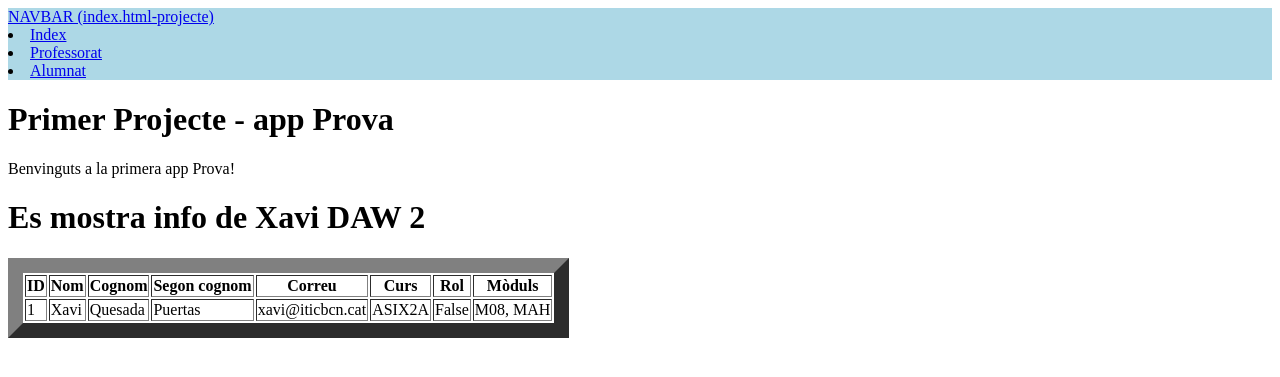
After one commit to JoelGhanemITICBCN/M07_UF4, a Django app: page /centre/teachers/teacher/1/ in a window 1280 px wide. The commit adds this page. Shown: the top 377 px of the page. Run offline with Django 4.2, Linux system fonts and the light colour scheme.

Commit message:
Practica 1 feta

```diff
--- a/TIC_BCN_JJGG/centre/templates/head/header.html
+++ b/TIC_BCN_JJGG/centre/templates/head/header.html
@@ -1,10 +1,20 @@
 <!DOCTYPE html>
 {% load static %}
 <html>
-    <head>
-        <link rel="stylesheet" href="{% static "styles/header.css" %}}"/>
-    </head>
-    <body>
-        <h1>HEADER</h1>
-    </body>
-    </html>
+<head>
+    <link rel="stylesheet" href="{% static 'styles/header.css' %}">
+    <style>
+        header {
+            background-color: lightblue;
+        }
+    </style>
+</head>
+<body>
+    <header>
+        <a href="http://localhost:8000/centre/">NAVBAR (index.html-projecte)</a>
+        <li><a href="{% url 'index' %}"> Index</a></li>
+        <li><a href="{% url 'teachers' %}"> Professorat</a></li>
+        <li><a href="{% url 'users' %}"> Alumnat</a></li>
+    </header>
+</body>
+</html>
--- /dev/null
+++ b/TIC_BCN_JJGG/centre/templates/professor.html
@@ -0,0 +1,35 @@
+<!DOCTYPE html>
+<head>
+    <meta charset="UTF-8">
+    <title>Profe</title>
+</head>
+<body>
+{% extends "index.html" %}
+{% block content %}
+<h1>Es mostra info de {{t.nom}}  DAW 2</h1>
+    <table border="15">
+        <tr>
+            <th>ID</th>
+            <th>Nom</th>
+            <th>Cognom</th>
+            <th>Segon cognom</th>
+            <th>Correu</th>
+            <th>Curs</th>
+            <th>Rol</th>
+            <th>Mòduls</th>
+        </tr>
+
+            <tr>
+                <td>{{ t.id }}</td>
+                <td>{{ t.nom }}</td>
+                <td>{{ t.cognom1 }}</td>
+                <td>{{ t.cognom2 }}</td>
+                <td>{{ t.correu }}</td>
+                <td>{{ t.curs }}</td>
+                <td>{{ t.tutor }}</td>
+                <td>{{ t.moduls }}</td>
+            </tr>
+    </table>
+{% endblock content %}
+</body>
+</html>
--- a/TIC_BCN_JJGG/centre/urls.py
+++ b/TIC_BCN_JJGG/centre/urls.py
@@ -4,5 +4,7 @@ from . import views
 urlpatterns = [
         path('',views.index, name='index'),
         path('teachers',views.teachers, name='teachers'),
-        path('students',views.students, name='users')
+        path('students',views.students, name='users'),
+        path('teachers/teacher/<int:pk>/', views.teacher, name='teacher'),
+        path('students/student/<int:pk>/', views.student, name='user')
 ]
--- a/TIC_BCN_JJGG/centre/views.py
+++ b/TIC_BCN_JJGG/centre/views.py
@@ -124,3 +124,127 @@ def teachers(request):
 
     context = {'t':teachers}
     return render(request, 'professors.html', context)
+
+def student(request,pk) :
+    students = [
+        {
+            'id': 1,
+            'nom': 'Alexander',
+            'cognom1': 'Andreev',
+            'cognom2': 'Apukhtina',
+            'correu': 'alexander@iticbcn.cat',
+            'curs': 'DAW2A',
+            'moduls': 'M06, M07, M08, M09, MAH'
+        },
+        {
+            'id': 2,
+            'nom': 'Jesus',
+            'cognom1': 'Pujada',
+            'cognom2': 'Montoya',
+            'correu': 'oriana@iticbcn.cat',
+            'curs': 'DAW2A',
+            'moduls': 'M06, M07, M08, M09, MAH'
+        },
+        {
+            'id': 3,
+            'nom': 'Joel',
+            'cognom1': 'Ghanem',
+            'cognom2': 'Gomez',
+            'correu': 'joel@iticbcn.cat',
+            'curs': 'DAW2A',
+            'moduls': 'M06, M07, M08, M09, MAH'
+        },
+        {
+            'id': 4,
+            'nom': 'Dinar',
+            'cognom1': 'Khazimullin',
+            'cognom2': '',
+            'correu': 'dinar@iticbcn.cat',
+            'curs': 'DAW2A',
+            'moduls': 'M06, M07, M08, M09, MAH'
+        },
+        {
+            'id': 5,
+            'nom': 'Anxo',
+            'cognom1': 'Aragundi',
+            'cognom2': 'Mesias',
+            'correu': 'anxo@iticbcn.cat',
+            'curs': 'DAW2A',
+            'moduls': 'M06, M07, M08, M09, MAH'
+        },
+        {
+            'id': 6,
+            'nom': 'Carlos ',
+            'cognom1': 'Zambrano',
+            'cognom2': 'Aray',
+            'correu': 'andres@iticbcn.cat',
+            'curs': 'DAW2A',
+            'moduls': 'M06, M07, M08, M09, MAH'
+        },
+        {
+            'id': 7,
+            'nom': 'Angel',
+            'cognom1': 'Ivanov',
+            'cognom2': 'Spasov',
+            'correu': 'angel@iticbcn.cat',
+            'curs': 'DAW2A',
+            'moduls': 'M06, M07, M08, M09, MAH'
+        }
+
+    ]
+    estudiant = None
+    for i in students:
+        if i['id'] == pk:
+            estudiant = i
+    return render(request, 'user.html', {'s': estudiant})
+
+
+def teacher(request, pk):
+    teachers = [
+  {
+            'id': 1,
+            'nom': 'Xavi',
+            'cognom1': 'Quesada',
+            'cognom2': 'Puertas',
+            'correu': 'xavi@iticbcn.cat',
+            'curs': 'ASIX2A',
+            'tutor': False,
+            'moduls': 'M08, MAH'
+        },
+  {
+            'id': 2,
+            'nom': 'Roger',
+            'cognom1': 'Sobrino',
+            'cognom2': 'Gil',
+            'correu': 'roger@iticbcn.cat',
+            'curs': 'DAM2B',
+            'tutor': False,
+            'moduls': 'M07'
+        },
+        {
+            'id': 3,
+            'nom': 'Juanma',
+            'cognom1': 'Sanchez',
+            'cognom2': 'Bel',
+            'correu': 'juanma@iticbcn.cat',
+            'curs': 'DAW2A',
+            'tutor': True,
+            'moduls': 'M06'
+        },
+        {
+            'id': 4,
+            'nom': 'Oriol',
+            'cognom1': 'Roca',
+            'cognom2': 'Fabra',
+            'correu': 'oriol@iticbcn.cat',
+            'curs': 'DAW2B',
+            'tutor': False,
+            'moduls': 'M09'
+      }
+        ]
+
+    profe = None
+    for i in teachers:
+        if i['id'] == pk:
+            profe = i
+    return render(request, 'professor.html', {'t': profe})
```
Also changed, not shown: TIC_BCN_JJGG/centre/templates/professors.html (+3 -8 lines), TIC_BCN_JJGG/centre/templates/user.html (added, +31 -0 lines), TIC_BCN_JJGG/centre/templates/users.html (+2 -6 lines), README.md, fotos/view_students.jpg (added), fotos/view_teachers.jpg (added).
